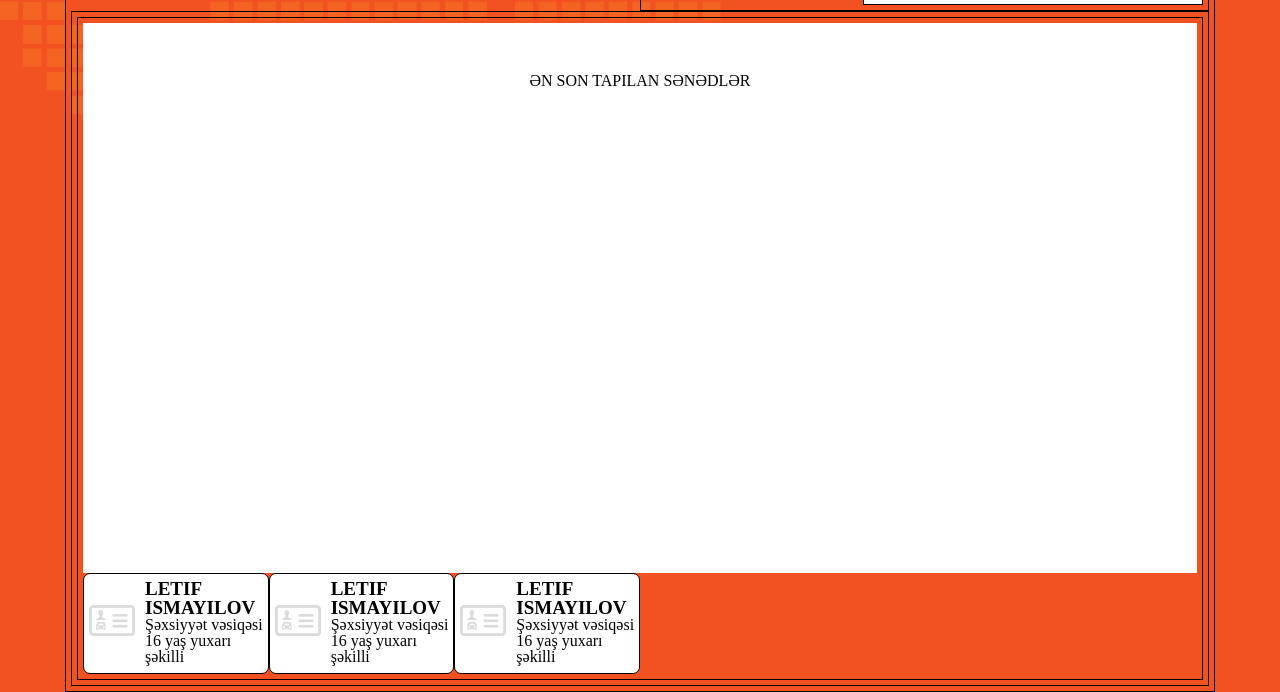
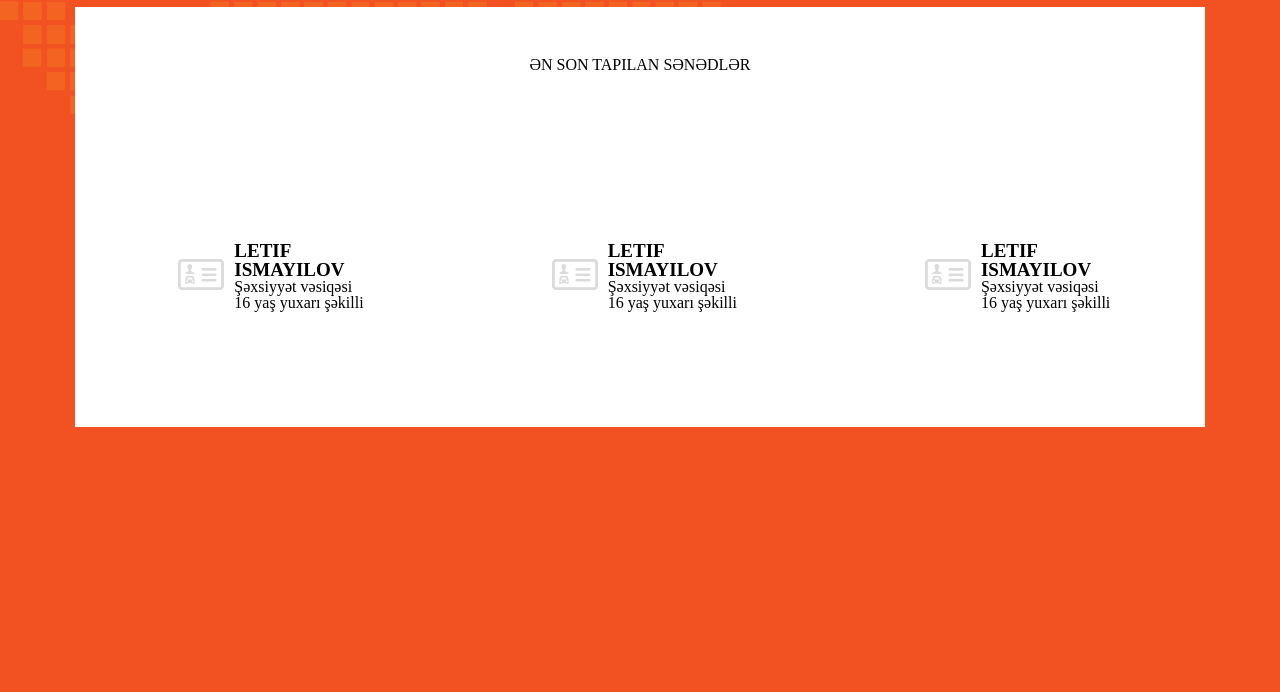
Before and after one commit to abdiyev080/26.02.2017, a plain HTML site: page POCT/index.html in a window 1280 px wide. Shown: the part 467-1159 px from the top of the page. After the commit the page ends 904 px from the top, so only its background shows below. Drawn offline with Linux system fonts and the light colour scheme.

Commit message:
Add files via upload

```diff
--- a/POCT/css/col.css
+++ b/POCT/css/col.css
@@ -16,7 +16,7 @@
    float:left;
    box-sizing: border-box;
    padding:5px;
-   border: 0.1px solid black;}
+/*   border: 0.1px solid black*/;}
 }
 .left{float:left;}
 .right{float:right;}
--- a/POCT/css/style.css
+++ b/POCT/css/style.css
@@ -147,13 +147,13 @@ z-index: 2;
 	padding-top: 52px;
 }
 
-#Tapilmislar p{
+#Tapilmislar p {
 	background: white;
 	display: flex;
 	justify-content: center;
 	text-align: center;
 	padding-top: 50px;
-	height: 500px;
+	height: 70px;
 }
 .melumat{
 	position: relative;
@@ -168,11 +168,19 @@ z-index: 2;
 	top: 0px;
 	left: 10px;
 }
-
+.contentRow{
+	display: flex;
+	justify-content: space-around;
+	align-items: center;
+	height: 300px;
+	background: white;
+}
 
 .sonTapilanlar , .sonTapilanlar2, .sonTapilanlar3, .sonTapilanlar4{
 	background-color: white;
 	display: flex;
+	height: 100px;
+
 	/*justify-content: space-around;*/
 	align-items: center;
 	border-radius: 7px;
--- a/POCT/index.html
+++ b/POCT/index.html
@@ -87,12 +87,13 @@ Tapılmış sənədin istənilən poçt şöbəsinə təqdim edilməsi</h3>
 
 										</section>
 								<!-- tapilmis sened -->
+
+								<section id="Tapilmislar">
 								<div class="Tapilmis col12">
+								<p>ƏN SON TAPILAN SƏNƏDLƏR</p>
 								<div class="contentRow col12">
-								<section id="Tapilmislar"><p>
-										ƏN SON TAPILAN SƏNƏDLƏR
-									</p>
 									<div class="sonTapilanlar col2">
+
 							<div class="pasP"><img src="img/passport.png">
 							</div>
 							<div>
```
